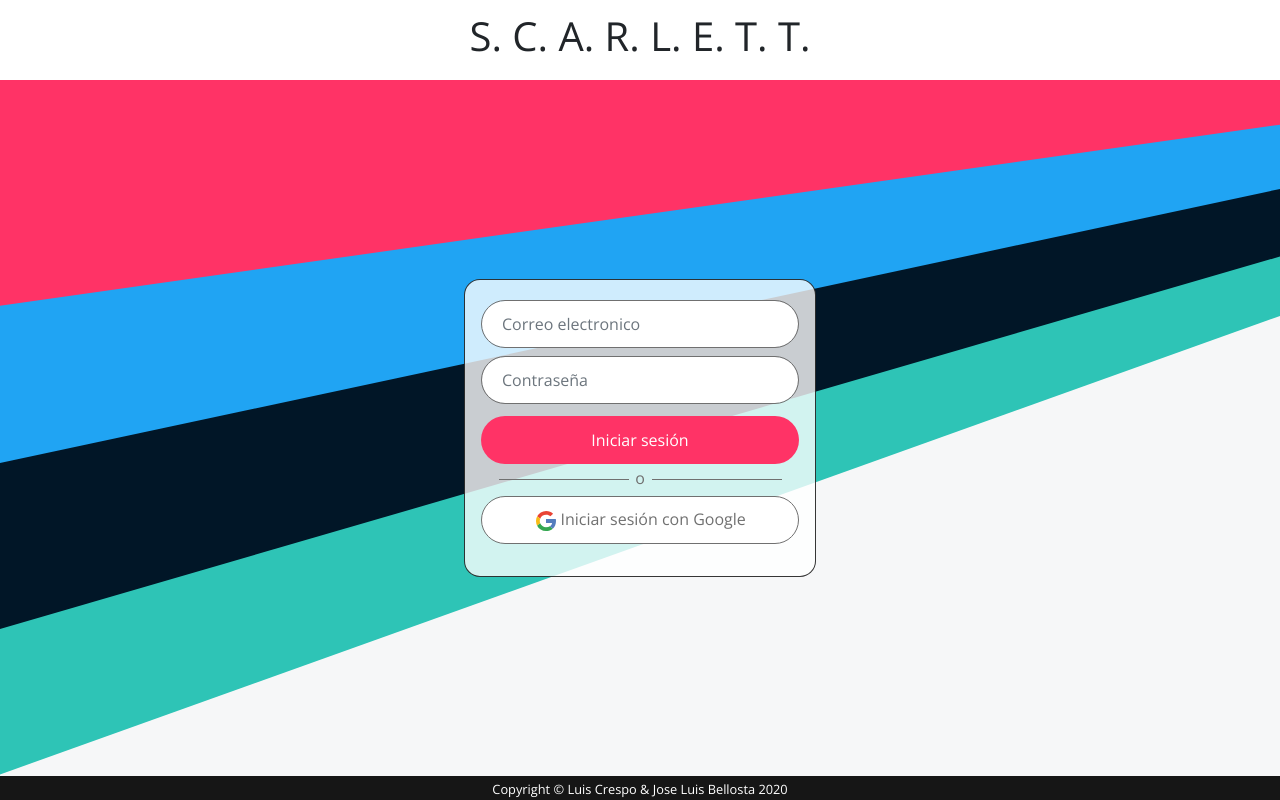
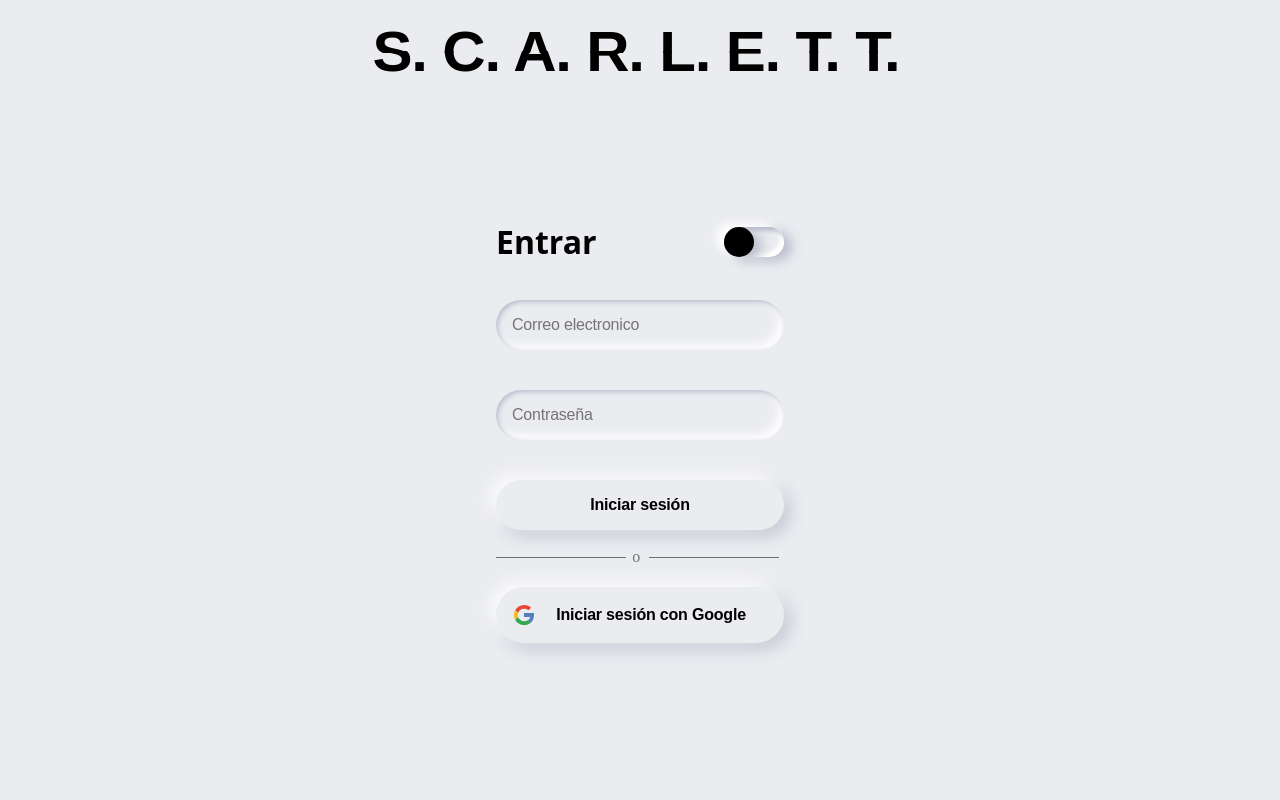
Before and after one commit to Yostita/SCARLET, a Flask app: page / in a window 1280 px wide. Run offline with Flask 2, Linux system fonts and the light colour scheme.

Commit message:
delete bootstra y update login

```diff
--- a/capcom_project/static/css/login.css
+++ b/capcom_project/static/css/login.css
@@ -1,85 +1,254 @@
-*{
-    margin: 0;
+:root{
+    --bg-color:  #EBECF0;
+    --text-color: #000;
+    --shadow-color: #BABECC;
+    --enfasis-color: #FFF;
+
+    /* --bg-color:  #1b1b1b;
+    --text-color: #FFF;
+    --shadow-color: #313235;
+    --enfasis-color: #000;
+    */
+}
+
+html {
+    box-sizing: border-box;
+}
+
+*,
+*::before,
+*::after {
+box-sizing: inherit;
+}
+
+body{
+    font-family: 'Open Sans', sans-serif;
+    background-color:var(--bg-color);
     padding: 0;
+    height: 100%;
+    margin: 0 auto;
+}
+
+header{
+    display: flex;
+    padding: 20px;
+    width: 100%;
+}
+
+.deconstructed {
+    position: relative;
+    margin: auto;
+    height: 0.71em;
+    color: transparent;
+    font-family: 'Cambay', sans-serif;
+    width: 100%;
+    text-align:center;
+    font-size: 2.25rem;
+    font-weight: 700;
+    letter-spacing: -0.02em;
+    line-height: 1.03em;
+}
+
+
+.deconstructed{
+    animation: glitch 1s linear infinite;
+}
+
+.deconstructed > div {
+    position: absolute;
+    top: 0;
+    left: 0;
+    right: 0;
+    color: var(--text-color);
+    pointer-events: none;
+}
+
+.deconstructed > div:nth-child(1) {
+    -webkit-mask-image: linear-gradient(var(--text-color) 50%, transparent 50%);
+    mask-image: linear-gradient(var(--text-color) 50%, transparent 50%);
+    animation: glitchTop 2s linear infinite;
+}
+
+.deconstructed > div:nth-child(2) {
+    -webkit-mask-image: linear-gradient(transparent 50%, var(--text-color) 50%);
+    mask-image: linear-gradient(transparent 50%, var(--text-color) 50%);
+    animation: glitchBotom 2.5s linear infinite;
+}
+
+@keyframes glitch{
+    2%,64%{
+        transform: translate(2px,0) skew(0deg);
+    }
+    4%,60%{
+        transform: translate(-2px,0) skew(0deg);
+    }
+    62%{
+        transform: translate(0,0) skew(5deg);
+    }
+}
+
+@keyframes glitchTop{
+    2%,64%{
+        transform: translate(2px,-2px);
+    }
+    4%,60%{
+        transform: translate(-2px,2px);
+    }
+    62%{
+        transform: translate(13px,-1px) skew(-13deg);
+    }
+}
+
+@keyframes glitchBotom{
+    2%,64%{
+        transform: translate(-2px,0);
+    }
+    4%,60%{
+        transform: translate(-2px,0);
+    }
+    62%{
+        transform: translate(-22px,5px) skew(21deg);
+    }
+}
+
+.card-form {
+    padding: 16px;
+    width: 320px;
+    margin: 5% auto;
+    margin-bottom: 0;
+}
+
+.segment {
+    color: var(--text-color);
+    display: flex;
+    justify-content: space-between;
+}
+
+.label {
+    display: inline-flex;
+    align-items: center;
+    cursor: pointer;
+    color: var(--shadow-color);
+}
+
+.toggle {
+    isolation: isolate;
+    position: relative;
+    height: 30px;
+    width: 60px;
+    border-radius: 15px;
+    overflow: hidden;
+    box-shadow:
+      -8px -4px 8px 0px var(--enfasis-color),
+      8px 4px 12px 0px var(--shadow-color),
+      4px 4px 4px 0px var(--shadow-color) inset,
+      -4px -4px 4px 0px var(--enfasis-color) inset;
+}
+
+.toggle-state {
+    display: none;
+}
+
+.indicator {
+    height: 100%;
+    width: 200%;
+    background: var(--text-color);
+    border-radius: 15px;
+    transform: translate3d(-75%, 0, 0);
+    transition: transform 0.4s cubic-bezier(0.85, 0.05, 0.18, 1.35);
+    box-shadow:
+      -8px -4px 8px 0px var(--shadow-color),
+      8px 4px 12px 0px var(--shadow-color);
+}
+
+.toggle-state:checked ~ .indicator {
+    transform: translate3d(25%, 0, 0);
+}
+
+input, button {
+    letter-spacing: -0.2px;
+    font-size: 16px;
+}
+
+button, input {
+    border: 0;
+    outline: 0;
+    font-size: 16px;
+    border-radius: 320px;
+    padding: 16px;
+    color: var(--text-color);
+    background-color: var(--bg-color);
+    margin-top: 16px;
+}
+
+.input{
+    display: block;
+    margin-bottom: 24px;
+    width: 100%;
+}
+
+input {
+    box-shadow:  inset 2px 2px 5px  var(--shadow-color), inset -5px -5px 10px var(--enfasis-color);
+    width: 100%;
     box-sizing: border-box;
-    font-family: 'Open Sans', sans-serif;
+    transition: all 0.2s ease-in-out;
+    appearance: none;
+    -webkit-appearance: none;
 }
-html{
-    height: 100%;
-}
-body{
-    background-color: red;
-    background: url(../uploads/fondo.svg) no-repeat center center fixed;
-    -webkit-background-size: cover;
-    -moz-background-size: cover;
-    -o-background-size: cover;
-    background-size: cover;
-    background-color:#F6F7F8;
-    height: 100%;
-}
-.card {
-    margin: auto; /* Added */
-    padding: 1rem;
-    background-color: rgba(255, 255, 255, 0.790);
-    border: 1px solid;
-    border-color:rgba(0, 0, 0, 0.790);
-    border-radius: 1rem;
+
+input:focus {
+    box-shadow:  inset 1px 1px 2px  var(--shadow-color), inset -1px -1px 2px var(--enfasis-color);
 }
 
 button {
-    background-color: #FF3366;
-    color: white;
-    padding-top: 5px;
-    padding-bottom: 5px;
-    margin-top: 0.5rem;
-    border: none;
+    box-shadow: -5px -5px 17px var(--enfasis-color),  5px 5px 17px  var(--shadow-color);
+    transition: all 0.2s ease-in-out;
     cursor: pointer;
+    font-weight: 600;
     width: 100%;
-    height: 3rem;
+}
+
+button:hover {
+    box-shadow: -2px -2px 3px var(--enfasis-color), 2px 2px 3px  var(--shadow-color);
+}
+
+button:active {
+    box-shadow: inset 1px 1px 2px  var(--shadow-color), inset -1px -1px 2px var(--enfasis-color);
+}
+
+.separator {
+    margin-top: 16px;
 }
 
 .google{
-    background-color: white;
-    color: #707070;
-    border: 1px solid #707070;
+    display: flex;
 }
 
-header{
-    padding: 1rem;
-    color: white;
-    text-align: center;
+.google p{
+    margin: auto;
 }
 
-p {
-    text-align: center;
-    color:  #707070;
+/*https://codepen.io/halvves/pen/ExjxaKj*/
+
+@media only screen and (min-width: 463px){
+    .deconstructed {
+        font-size: 3rem;
+    }
+    .card-form {
+        margin: 10% auto;
+        margin-bottom: 0;
+    }
 }
 
-input[type=email], input[type=password] {
-    width: 100%;
-    padding: 10px 20px;
-    margin: 4px 0;
-    display: inline-block;
-    border: 1px solid #707070;
-    box-sizing: border-box;
-    border-radius: 2rem;
-    height: 3rem;
+@media only screen and (min-width: 768px){
+    .deconstructed {
+        font-size: 60px;
+    }
 }
 
-.header-name-container{
-    left: 0;
-    width: 100%;
-    height: 80px;
-    background-color: white;
-    text-align: center;
+@media only screen and (min-width: 1000px){
+    .card-form {
+        margin: 100px auto;
+        margin-bottom: 0;
+    }
 }
-
-.header-name{
-    margin-top: 12px;
-}
-
-.container{
-    width: 100%;
-    height: 100%;
-    text-align: -webkit-center;
-}
--- a/capcom_project/templates/index.html
+++ b/capcom_project/templates/index.html
@@ -4,9 +4,6 @@
     <meta charset="UTF-8">
     <meta name="viewport" content="width=device-width, initial-scale=1.0">
     <!-- Custom CSS -->
-    <link rel="stylesheet" href="https://fonts.googleapis.com/css2?family=Open+Sans&display=swap">
-    <link rel="stylesheet" href="https://cdn.jsdelivr.net/npm/bootstrap@4.5.3/dist/css/bootstrap.min.css" integrity="sha384-TX8t27EcRE3e/ihU7zmQxVncDAy5uIKz4rEkgIXeMed4M0jlfIDPvg6uqKI2xXr2" crossorigin="anonymous">
-    <script src="https://ajax.googleapis.com/ajax/libs/jquery/3.2.1/jquery.min.js"></script>
     <link rel="stylesheet" href="../static/css/index.css">
     <title>S.C.A.R.L.E.T.T</title>
 </head>
--- a/capcom_project/templates/login.html
+++ b/capcom_project/templates/login.html
@@ -9,26 +9,64 @@
     <meta name="viewport" content="width=device-width, initial-scale=1.0">
 
     <!-- Custom CSS -->
-    <link rel="stylesheet" href="https://fonts.googleapis.com/css2?family=Open+Sans&display=swap">
-    <link rel="stylesheet" href="https://cdn.jsdelivr.net/npm/bootstrap@4.5.3/dist/css/bootstrap.min.css" integrity="sha384-TX8t27EcRE3e/ihU7zmQxVncDAy5uIKz4rEkgIXeMed4M0jlfIDPvg6uqKI2xXr2" crossorigin="anonymous">
-    <link rel="stylesheet" href="{{ url_for('static', filename='css/login.css') }}">
+    <link rel="stylesheet" href="../static/css/login.css">
+
+    <!-- The core Firebase JS SDK is always required and must be listed first
+    <script src="https://www.gstatic.com/firebasejs/8.2.1/firebase-app.js"></script>-->
+
+    <!-- Add SDKs for Firebase products that you want to use
+        https://firebase.google.com/docs/web/setup#available-libraries
+    <script src="https://www.gstatic.com/firebasejs/8.2.1/firebase-analytics.js"></script>
+
+    <script>
+    // Your web app's Firebase configuration
+    // For Firebase JS SDK v7.20.0 and later, measurementId is optional
+    var firebaseConfig = {
+        apiKey: "AIzaSyAdUEGpV9QxEmYBUzDCiwRDWAMbCRVD4tI",
+        authDomain: "scarlett-b1552.firebaseapp.com",
+        projectId: "scarlett-b1552",
+        storageBucket: "scarlett-b1552.appspot.com",
+        messagingSenderId: "618460530688",
+        appId: "1:618460530688:web:ae755d5791cff11d5a70e5",
+        measurementId: "G-0DDPT3D2MY"
+    };
+    // Initialize Firebase
+    firebase.initializeApp(firebaseConfig);
+    firebase.analytics();
+    </script>-->
 
 </head>
 <body>
-    <div class="d-flex w-100 h-100 mx-auto flex-column">
 
-        <div class="header-name-container">
-            <h1 class="header-name">S. C. A. R. L. E. T. T.</h1>
+    <header>
+        <div class="deconstructed">
+            S. C. A. R. L. E. T. T.
+            <div>S. C. A. R. L. E. T. T.</div>
+            <div>S. C. A. R. L. E. T. T.</div>
+        </div>
+    </header>
+
+    <div class='card-form'>
+
+        <div class="segment">
+            <h1>Entrar</h1>
+            <label class="label">
+                <div class="toggle">
+                    <input class="toggle-state" type="checkbox" name="check" value="check" />
+                    <div class="indicator"></div>
+                </div>
+            </label>
         </div>
 
-        <form class="m-auto" method="post">
-            <div class="card rounded-g" style="width: 22rem;">
-                <div class="form-group">
-                    <input type="email" class="form-control rounded-pill"  placeholder="Correo electronico" required>
-                    <input type="password" class="form-control rounded-pill"  placeholder="Contraseña" required >
-                    <button class="rounded-pill">Iniciar sesión</button>
+        <label class="input">
+            <input type="email" placeholder="Correo electronico"/>
+        </label>
+        <label class="input">
+            <input type="password" placeholder="Contraseña"/>
+        </label>
+        <button>Iniciar sesión</button>
 
-                    <div class="text-center" >
+        <div class="separator">
             <svg xmlns="http://www.w3.org/2000/svg" width="283" height="20" viewBox="0 0 283 20" >
                 <g id="o" transform="translate(-818.5 -564)">
                 <text id="o-2" data-name="o" transform="translate(960 580)" fill="#707070" font-size="16" font-family="CenturyGothic, Century Gothic"><tspan x="-5.238" y="0">o</tspan></text>
@@ -37,24 +75,16 @@
                 </g>
             </svg>
         </div>
-                    <button class="rounded-pill google">
+
+        <button class="google">
             <svg  xmlns="http://www.w3.org/2000/svg" width="22" height="24" viewBox="0 0 22 24" fill="none">
                 <path fill-rule="evenodd" clip-rule="evenodd" d="M12.1354 5.75C14.0004 5.75 15.4794 6.396 16.4204 7.33L19.0744 4.676C17.3544 3 14.9584 2 12.1354 2C8.1984 2 4.8554 4.148 3.1704 7.302L6.2004 9.7C7.0974 7.39 9.3304 5.75 12.1354 5.75Z" fill="#E94435"></path>
                 <path fill-rule="evenodd" clip-rule="evenodd" d="M5.7708 11.9896C5.7708 11.1806 5.9248 10.4106 6.2008 9.7006L3.1708 7.3016C2.4238 8.7006 1.9998 10.2946 1.9998 11.9896C1.9998 13.7206 2.4098 15.3266 3.1358 16.7256L6.1958 14.3026C5.9248 13.5956 5.7708 12.8206 5.7708 11.9896Z" fill="#F8BB15"></path>
                 <path fill-rule="evenodd" clip-rule="evenodd" d="M15.8107 17.3084C14.8667 17.8694 13.6267 18.2294 12.0107 18.2294C9.3627 18.2294 7.1007 16.6654 6.1957 14.3034L3.1357 16.7254C4.7837 19.9024 8.0767 22.0004 12.0107 22.0004C14.7537 22.0004 17.0727 21.1524 18.7877 19.6654L15.8107 17.3084Z" fill="#34A751">
                 </path><path fill-rule="evenodd" clip-rule="evenodd" d="M22 11.9896C22 11.3086 21.931 10.6436 21.801 9.9996H12V13.9996H18.062L18.018 14.2496C17.784 15.4466 17.068 16.5606 15.811 17.3086L18.788 19.6656C20.818 17.9056 22 15.2466 22 11.9896Z" fill="#547DBE"></path>
             </svg>
-                        Iniciar sesión con Google
+            <p>Iniciar sesión con Google</p>
         </button>
-                </div>
-            </div>
-        </form>
-
-        <section  class="copyright text-center text-white" style="background-color:rgb(22, 22, 22); ">
-            <small>Copyright &copy; <a href="https://github.com/lluspel" class="text-white">Luis Crespo</a> &
-            <a href="https://github.com/Yostita" class="text-white">Jose Luis Bellosta</a> 2020</small>
-        </section>
-
     </div>
 </body>
 </html>
```
Lines whose indentation alone changed are shown as unchanged.
